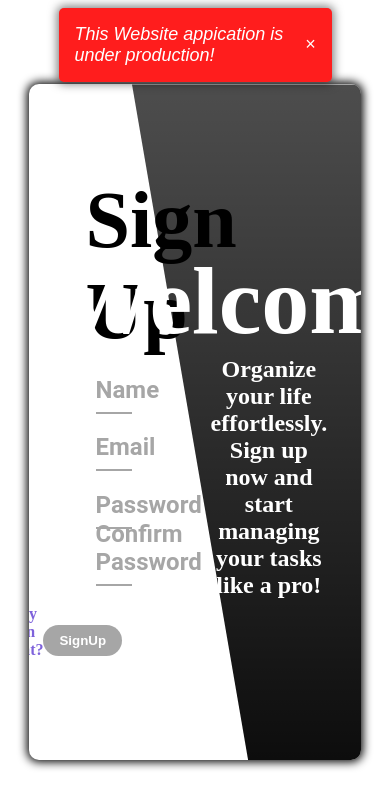
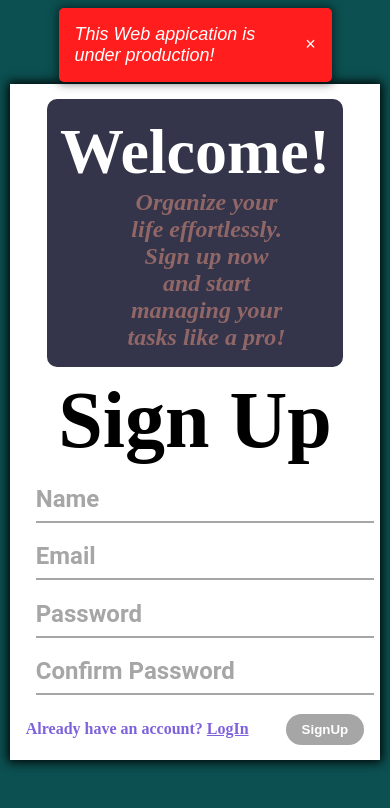
Before and after one commit to Huraira-Arshad-Abbasi/Todo-Sync, a React (Vite) app: page /register in a window 390 px wide. Shown: the top 808 px of the page. Built offline with nearby package versions, Linux system fonts and the light colour scheme.

Commit message:
Media Queries

```diff
--- a/src/components/LandingPage.jsx
+++ b/src/components/LandingPage.jsx
@@ -1,28 +1,29 @@
 import { Link } from 'react-router-dom';
-import Notification from './Notification'
+// import Notification from './Notification'
 import '../css/LandingPage.css';
 const LandingPage = () => {
     return (
         <div className='main__container'>
-            <Notification />
+            {/* <Notification /> */}
             <nav>
                 <div className="logo">
                     {/* <img width='55rem' src={logo} alt="" /> */}
-                    <div className="name">Sticky Notes</div>
+                    <div className="name">TodoSync</div>
                 </div>
                 <div className="nav__links">
 
                 </div>
-                <div className="navBtn">
-                    <button className="bg-red-600 rounded-lg border-none font-semibold font-sans px-4 py-2 text-white"><Link to="/register">Start for free</Link></button>
+                <div className="btn navBtn">
+                    <button><Link to="/register">Start for free</Link></button>
                 </div>
             </nav>
             <div className='main'>
                 <div className="container">
                     <h2>Organize your work <br /> and life, finally.</h2>
-                    <p>Become focused, organized, and calm with Todolist. The world{"'"}s #1 <br /> task manager and to-do list app.</p>
+                    <p>Become focused, organized, and calm with Todolist. </p>
+                    <p>A modern task management app that keeps your todos synchronized and accessible, anytime, anywhere.</p>
                     <div className="btn">
-                        <button className="bg-red-600 rounded-lg border-none font-semibold font-sans px-4 py-2 text-white"><Link to="/register">Start for free</Link></button>
+                        <button><Link to="/register">Start for free</Link></button>
                     </div>
                 </div>
                 <div className="img">
@@ -32,7 +33,7 @@ const LandingPage = () => {
                     <h2>Gain calmness and clarity with the <br /> world{"'"}s most beloved productivity app</h2>
                     <p>337000+ ★★★★★ reviews on Google Play and App Store</p>
                     <div className="btn">
-                        <button className="bg-red-600 rounded-lg border-none font-semibold font-sans px-4 py-2 text-white"><Link to="/register">Start for free</Link></button>
+                        <button><Link to="/register">Start for free</Link></button>
                     </div>
                 </div>
             </div>
@@ -42,7 +43,7 @@ const LandingPage = () => {
                         <div className="logo">
                             {/* <img width='55rem' src={logo} alt="" /> */}
                             <div className="name">
-                                Sticky Notes
+                                TodoSync
                             </div>
                         </div>
                         <p><i>Join those who organize work and life with this app.</i></p>
--- a/src/components/Notification.jsx
+++ b/src/components/Notification.jsx
@@ -8,7 +8,7 @@ function Notification() {
     }
   return (
     <div className={`notification ${show ? '' : 'disabled'}`}>
-        <p>This Website appication is under production!
+        <p>This Web appication is under production!
         </p>
       <a onClick={handleClose}>&times;</a>
     </div>
--- a/src/components/TodoApp.jsx
+++ b/src/components/TodoApp.jsx
@@ -2,7 +2,7 @@ import { useState, useEffect } from 'react';
 import '../css/TodoApp.css';
 import axios from 'axios';
 import { format } from 'date-fns';
-import Notification from './Notification'
+// import Notification from './Notification'
 import Logout from './Logout';
 
 
@@ -94,7 +94,7 @@ export default function TodoApp() {
   return (
     <>
       <div className='main__div'>
-        <Notification />
+        {/* <Notification /> */}
         <nav>
           <h2>Your Todos</h2>
           <Logout />
--- a/src/css/Authentication.css
+++ b/src/css/Authentication.css
@@ -12,7 +12,7 @@
   position: relative;
   box-shadow: 0px 0px 10px 2px black;
   width: 85%;
-  height: 80%;
+  min-height: 80%;
   background-blend-mode: overlay;
   background-size: cover;
   background-position: center;
@@ -41,12 +41,13 @@ form {
   padding: 0 3rem;
 }
 
-form>h2 {
-  margin: 0.5rem 0;
+form > h2 {
   font-size: 5rem;
   font-family: 'Yeseva One', serif;
   font-weight: 600;
   font-style: normal;
+  margin: 0.5rem 0;
+  text-align: center;
 }
 
 form .inputbox {
@@ -182,3 +183,43 @@ form .Btn button:hover {
   font-size: 1.5rem;
   padding: 0 10% 0 20%;
 }
+
+
+ /* media queries */
+@media screen and (max-width: 900px) {
+  .auth__container {
+    background-color: #0c5051;
+  }
+  .auth__inner__container {
+    width: 95%;
+    border-radius: 0%;
+
+    /* height: 100%; */
+    flex-direction: column-reverse;
+    background: #ffffff;
+  }
+  .auth__inner__container::before {
+    z-index: -1;
+  background: inherit;
+}
+form{
+  width: 100%;
+  padding: 0 1rem;
+
+}
+.right__container{
+  background: #34354a;
+  width: 80%;
+  height: auto;
+  padding: 1rem 2rem;
+  border-radius: 10px;
+}
+.right__container h2{
+  font-size: 4rem;
+}
+.right__container p{
+  /* font-size: small; */
+  font-style: italic;
+  color: #906666;
+}
+}
--- a/src/css/LandingPage.css
+++ b/src/css/LandingPage.css
@@ -3,7 +3,7 @@ nav {
     align-items: center;
     max-width: 100%;
     padding: 1rem;
-    background: #3a1b32;
+    background: #25292c;
     margin: 0 auto;
 }
 
@@ -18,16 +18,18 @@ nav>.logo>.name {
     font-size: 2rem;
     font-family: Impact sans-serif;
     font-weight: bold;
-    color: #ffffff;
+    color: #ee756d;
 }
 
 nav .navBtn {
     margin-left: auto;
 }
 
-nav button,
+
 .btn>button {
     background-color: #dc2626;
+    background-color: #25292c;
+    box-shadow: #b0bcc492 0px 0px 0px 1px;
     border-radius: 0.5rem;
     border: none;
     font-weight: 600;
@@ -43,6 +45,8 @@ nav button > a,
 nav button:hover,
 .btn>button:hover{
     background-color: #ee756d;
+    background-color: #2d3337;
+    box-shadow: #ee756d 0px 0px 0px 1px;
     padding: 0.5rem 1.3rem;
 }
 /* .................... */
@@ -53,7 +57,7 @@ nav button:hover,
 .main>.container {
     display: flex;
     flex-direction: column;
-    justify-content: center;
+    justify-content: end;
     align-items: center;
     height: 70vh;
     max-width: 100%;
@@ -66,16 +70,23 @@ nav button:hover,
     text-align: center;
     font-weight: 600;
     font-size: 60px;
+    color: #486583;
 
 }
 
 .container>p {
     text-align: center;
-    font-size: 1.5rem;
+    font-size: 1rem;
     color: rgba(37, 34, 30, 0.7);
 
 }
-
+.container>p:nth-child(2) {
+    font-size: 1.3rem;
+    margin: 1rem 0;
+    font-weight: 600;
+    font-style: italic;
+    color: #111c7d;
+}
 .btn {
     margin: 1rem;
 }
--- a/src/css/Logout.css
+++ b/src/css/Logout.css
@@ -2,17 +2,16 @@
     position: absolute;
     z-index: 10;
     right: 2rem;
-    box-shadow: 0px 0px 5px 1px rgba(0, 0, 0, 0.323);
     font-weight: bold;
     color: #ffffff;
     background: #0000005e;
-    border-radius: 10%;
+    border-radius: 5px;
     padding: .5rem;
     transition: all .5s;
 }
 
 .Logout__btn:hover{
-    background: #373561;
-    padding: .6rem;
-    color: rgb(255, 255, 255);
+    background: #0d053576;
+    box-shadow: 0px 0px 0px 1px #ee756d;
+    padding: .5rem 1rem;
 }
--- a/src/css/TodoApp.css
+++ b/src/css/TodoApp.css
@@ -207,6 +207,7 @@ nav>h2 {
 .todo__list {
     display: flex;
     flex-wrap: wrap;
+    justify-content: stretch;
     /* background: #0f25378b; */
 }
 
@@ -294,3 +295,14 @@ button:disabled {
     cursor: not-allowed;
     opacity: 0.6;
 }
+
+/* media queries */
+@media screen and (max-width: 900px){
+
+.todo__list {
+    display: flex;
+    flex-wrap: wrap;
+    justify-content: center;
+    /* background: #0f25378b; */
+}
+}
```
Also changed, not shown: src/components/Authentication.jsx (+1 -26 lines), 1 other file (tests, documents, lock files or other folders).
